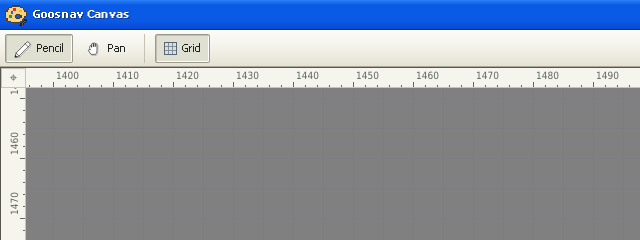
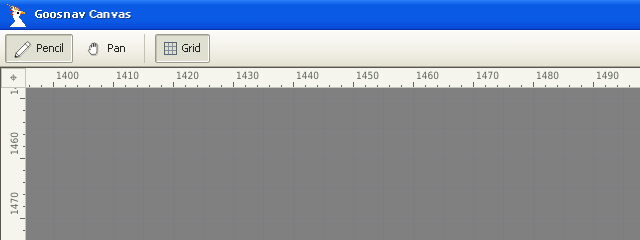
Before and after one commit to goosnav/canvas, a website with bundled scripts: page public/index.html in a window 1280 px wide. Shown: the top 240 px of the page, 0-640 px from the left. Built offline with nearby package versions, Linux system fonts and the light colour scheme; no server answers.

Commit message:
Use pixel goose for the Canvas site icon

```diff
--- a/public/index.html
+++ b/public/index.html
@@ -6,14 +6,14 @@
   <meta name="theme-color" content="#0a5ae6">
   <meta name="description" content="Nine million shared pixels. Pick a color and leave your mark on the Goosnav canvas.">
   <title>Goosnav Canvas</title>
-  <link rel="icon" href="/favicon.svg">
+  <link rel="icon" type="image/png" sizes="32x32" href="/goose_pixel_2.png">
   <link rel="stylesheet" href="/style.css">
   <script type="module" src="/app.js"></script>
 </head>
 <body>
 <main class="window">
   <header class="titlebar">
-    <img src="/favicon.svg" width="22" height="22" alt="">
+    <img src="/goose_pixel_2.png" width="24" height="24" alt="">
     <h1>Goosnav Canvas</h1>
     <button id="help" class="title-button" aria-label="Canvas help" title="Canvas help">?</button>
     <img class="brand" src="/mark.png" width="25" height="25" alt="Goosnav">
```
Also changed, not shown: public/goose_pixel_2.png (added).
